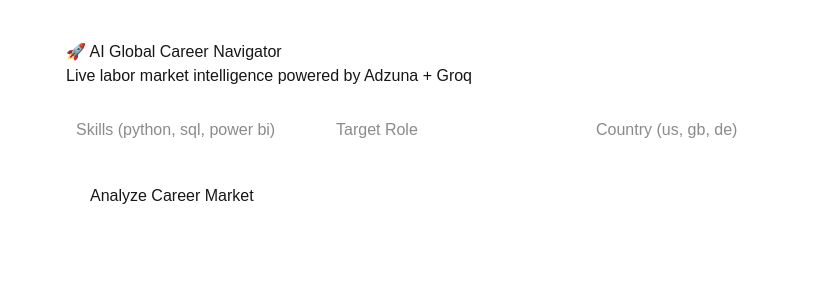
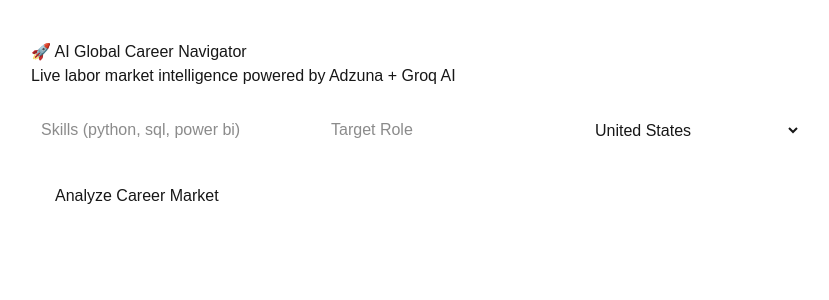
Before and after one commit to bhagyasreemalla/ai-careers-saas, a Next.js app in the folder frontend/: page / in a window 1280 px wide. Shown: the top 300 px of the page, without its empty margins (224-1053 px from the left). Built offline with nearby package versions, Linux system fonts and the light colour scheme.

Commit message:
Update page.tsx

```diff
--- a/frontend/app/page.tsx
+++ b/frontend/app/page.tsx
@@ -5,13 +5,14 @@
 export default function Home() {
   const [skills, setSkills] = useState("");
   const [role, setRole] = useState("");
-  const [country, setCountry] = useState("");
+  const [country, setCountry] = useState("us");
   const [result, setResult] = useState<any>(null);
   const [loading, setLoading] = useState(false);
 
-  async function analyzeCareer() {
+  const analyzeCareer = async () => {
     try {
       setLoading(true);
+      setResult(null);
 
       const response = await fetch("http://127.0.0.1:8000/analyze", {
         method: "POST",
@@ -33,7 +34,7 @@
     } finally {
       setLoading(false);
     }
-  }
+  };
 
   return (
     <main
@@ -41,52 +42,68 @@
         maxWidth: "1200px",
         margin: "0 auto",
         padding: "40px",
-        fontFamily: "Arial"
+        fontFamily: "Arial, sans-serif",
       }}
     >
       <h1>🚀 AI Global Career Navigator</h1>
 
       <p>
-        Live labor market intelligence powered by Adzuna + Groq
+        Live labor market intelligence powered by Adzuna + Groq AI
       </p>
 
       <div
         style={{
           display: "flex",
-          gap: 10,
+          gap: "10px",
           flexWrap: "wrap",
-          marginTop: 20
+          marginTop: "20px",
         }}
       >
         <input
           placeholder="Skills (python, sql, power bi)"
           value={skills}
           onChange={(e) => setSkills(e.target.value)}
-          style={{ padding: 10, width: 250 }}
+          style={{
+            padding: "10px",
+            width: "280px",
+          }}
         />
 
         <input
           placeholder="Target Role"
           value={role}
           onChange={(e) => setRole(e.target.value)}
-          style={{ padding: 10, width: 250 }}
+          style={{
+            padding: "10px",
+            width: "250px",
+          }}
         />
 
-        <input
-          placeholder="Country (us, gb, de)"
+        <select
           value={country}
           onChange={(e) => setCountry(e.target.value)}
-          style={{ padding: 10, width: 180 }}
-        />
+          style={{
+            padding: "10px",
+            width: "220px",
+          }}
+        >
+          <option value="us">United States</option>
+          <option value="gb">United Kingdom</option>
+          <option value="de">Germany</option>
+          <option value="in">India</option>
+          <option value="ca">Canada</option>
+          <option value="au">Australia</option>
+        </select>
       </div>
 
       <button
         onClick={analyzeCareer}
         disabled={loading}
         style={{
-          marginTop: 20,
+          marginTop: "20px",
           padding: "12px 24px",
           cursor: "pointer",
+          borderRadius: "8px",
         }}
       >
         {loading ? "Analyzing..." : "Analyze Career Market"}
@@ -97,16 +114,16 @@
           <div
             style={{
               display: "grid",
-              gridTemplateColumns: "repeat(auto-fit,minmax(250px,1fr))",
-              gap: 20,
-              marginTop: 40
+              gridTemplateColumns: "repeat(auto-fit,minmax(220px,1fr))",
+              gap: "20px",
+              marginTop: "40px",
             }}
           >
             <div
               style={{
                 border: "1px solid #ddd",
-                borderRadius: 12,
-                padding: 20
+                borderRadius: "12px",
+                padding: "20px",
               }}
             >
               <h3>📈 Market Score</h3>
@@ -116,8 +133,8 @@
             <div
               style={{
                 border: "1px solid #ddd",
-                borderRadius: 12,
-                padding: 20
+                borderRadius: "12px",
+                padding: "20px",
               }}
             >
               <h3>💼 Jobs Found</h3>
@@ -129,15 +146,15 @@
             style={{
               display: "grid",
               gridTemplateColumns: "1fr 1fr",
-              gap: 20,
-              marginTop: 30
+              gap: "20px",
+              marginTop: "30px",
             }}
           >
             <div
               style={{
                 border: "1px solid #ddd",
-                borderRadius: 12,
-                padding: 20
+                borderRadius: "12px",
+                padding: "20px",
               }}
             >
               <h2>🏢 Top Hiring Companies</h2>
@@ -154,8 +171,8 @@
             <div
               style={{
                 border: "1px solid #ddd",
-                borderRadius: 12,
-                padding: 20
+                borderRadius: "12px",
+                padding: "20px",
               }}
             >
               <h2>📍 Top Hiring Locations</h2>
@@ -172,10 +189,29 @@
 
           <div
             style={{
-              marginTop: 30,
+              marginTop: "30px",
               border: "1px solid #ddd",
-              borderRadius: 12,
-              padding: 20
+              borderRadius: "12px",
+              padding: "20px",
+            }}
+          >
+            <h2>🔥 Top Job Titles</h2>
+
+            <ul>
+              {result.market_data?.top_job_titles?.map(
+                (title: string, index: number) => (
+                  <li key={index}>{title}</li>
+                )
+              )}
+            </ul>
+          </div>
+
+          <div
+            style={{
+              marginTop: "30px",
+              border: "1px solid #ddd",
+              borderRadius: "12px",
+              padding: "20px",
             }}
           >
             <h2>🤖 AI Career Strategy</h2>
@@ -183,7 +219,7 @@
             <pre
               style={{
                 whiteSpace: "pre-wrap",
-                fontFamily: "inherit"
+                fontFamily: "inherit",
               }}
             >
               {result.ai_insight}
```
